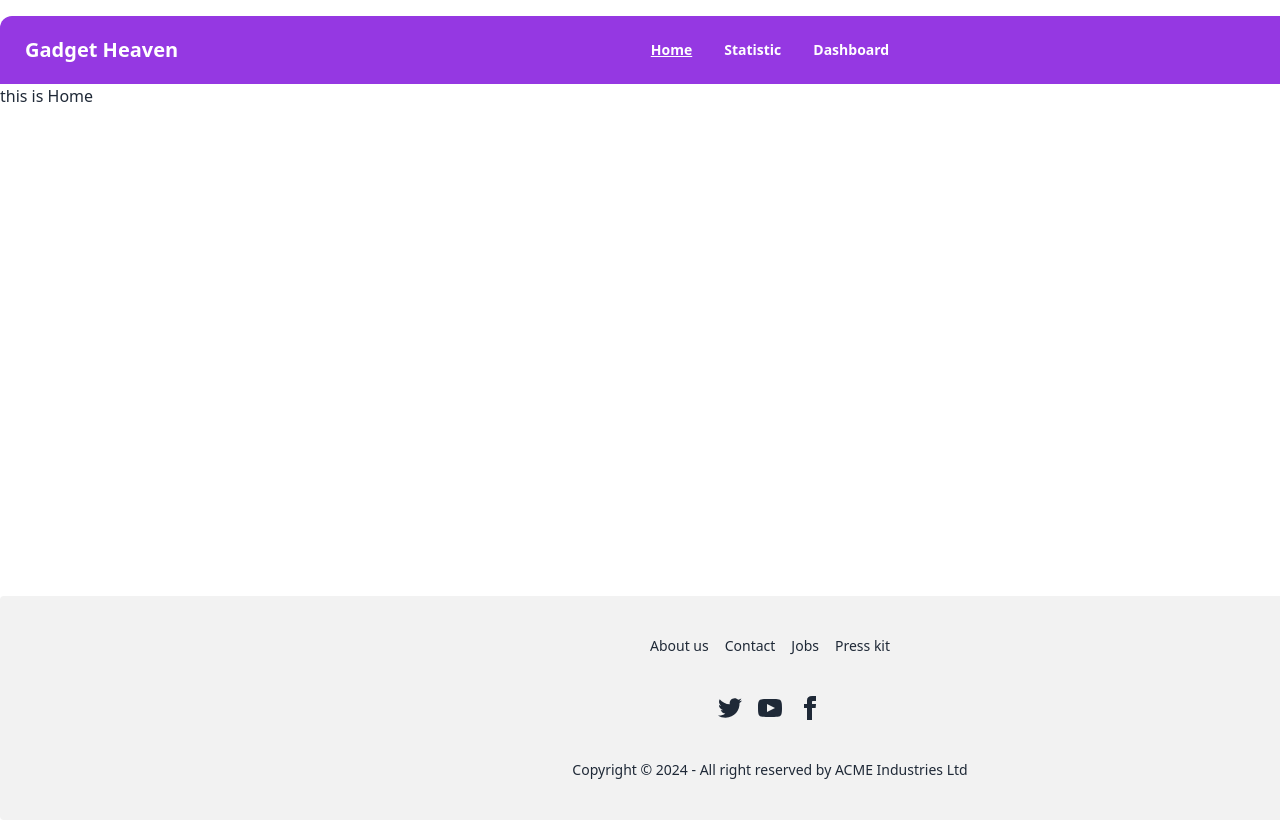
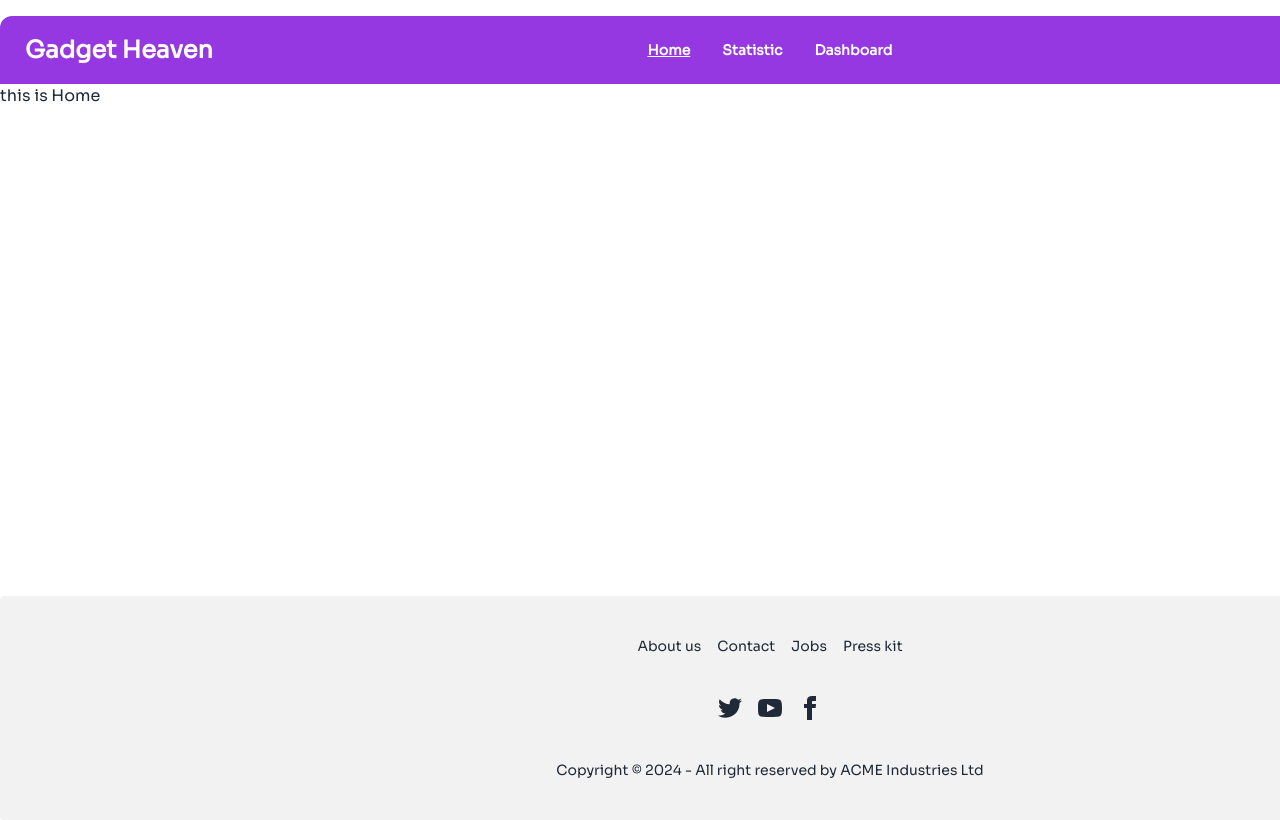
Before and after one commit to programming-hero-web-course-4/b10a8-gadget-heaven-tsakib2000, a React (Vite) app: page / in a window 1280 px wide. Shown: the top 820 px of the page. Built offline with nearby package versions, Linux system fonts and the light colour scheme.

Commit message:
added font

```diff
--- a/src/Components/Navbar.jsx
+++ b/src/Components/Navbar.jsx
@@ -43,7 +43,7 @@ const Navbar = () => {
             {navlink}
           </ul>
         </div>
-        <a className="btn btn-ghost text-xl">Gadget Heaven </a>
+        <a className="btn btn-ghost text-2xl">Gadget Heaven </a>
       </div>
       <div className="navbar-center hidden lg:flex">
         <ul className={`menu menu-horizontal  px-1`}>{navlink}</ul>
--- a/src/index.css
+++ b/src/index.css
@@ -1,3 +1,9 @@
+@import url('https://fonts.googleapis.com/css2?family=Sora&display=swap');
+
 @tailwind base;
 @tailwind components;
 @tailwind utilities;
+
+body{
+    font-family: "Sora", serif;
+}
```
